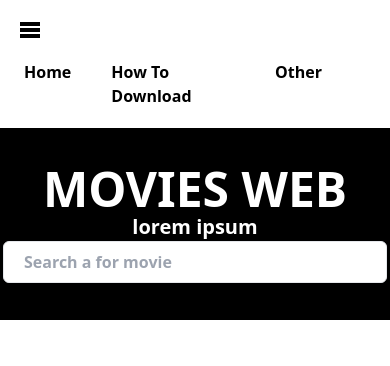
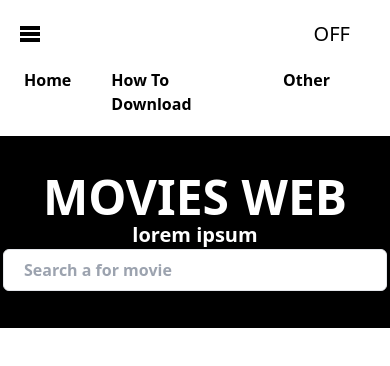
Before and after one commit to Igprad01/React-Js-Learn, a React (Vite) app: page / in a window 390 px wide. Both pictures are taken after a click on the button 30 px from the left and 30 px from the top of the page. Shown: the top 366 px of the page. Built offline with nearby package versions, Linux system fonts and the light colour scheme.

Commit message:
fix responsive navbar

```diff
--- a/src/components/Layouts/navbar.jsx
+++ b/src/components/Layouts/navbar.jsx
@@ -12,12 +12,12 @@ const  Navbar = () => {
 
     return (
         <nav className="w-full p-5 shadow-lg">
-            <div className="container mx-auto flex justify-between text-xl capitalize text-black">
-                <div className="hidden md:flex items-center space-x-10">
+            <div className="container mx-auto text-xl capitalize text-black">
+                <div className="hidden justify-between md:flex items-center space-x-10">
                     <ListNav animation = 'hover:underline'/>
                     <Toggle />
                 </div>
-                <div className="md:hidden flex items-center bg-white">
+                <div className=" justify-between mr-5 md:hidden flex items-center bg-white">
                     <button onClick={ToggleMenu} className="focus: outline-none">
                     <svg viewBox="0 0 100 80" width="20" height="20">
                         <rect width="100" height="20"></rect>
@@ -25,11 +25,12 @@ const  Navbar = () => {
                         <rect y="60" width="100" height="20"></rect>
                     </svg>
                     </button>
+                    <Toggle />
                 </div>
             </div>
             {isOpen && (
                 <div className="mt-5 font-bold text-black text-base capitalize">
-                    <div className="mr-2 ml-1">
+                    <div className="ml-1">
                     <ListNav />
                     </div>
                 </div>
```
